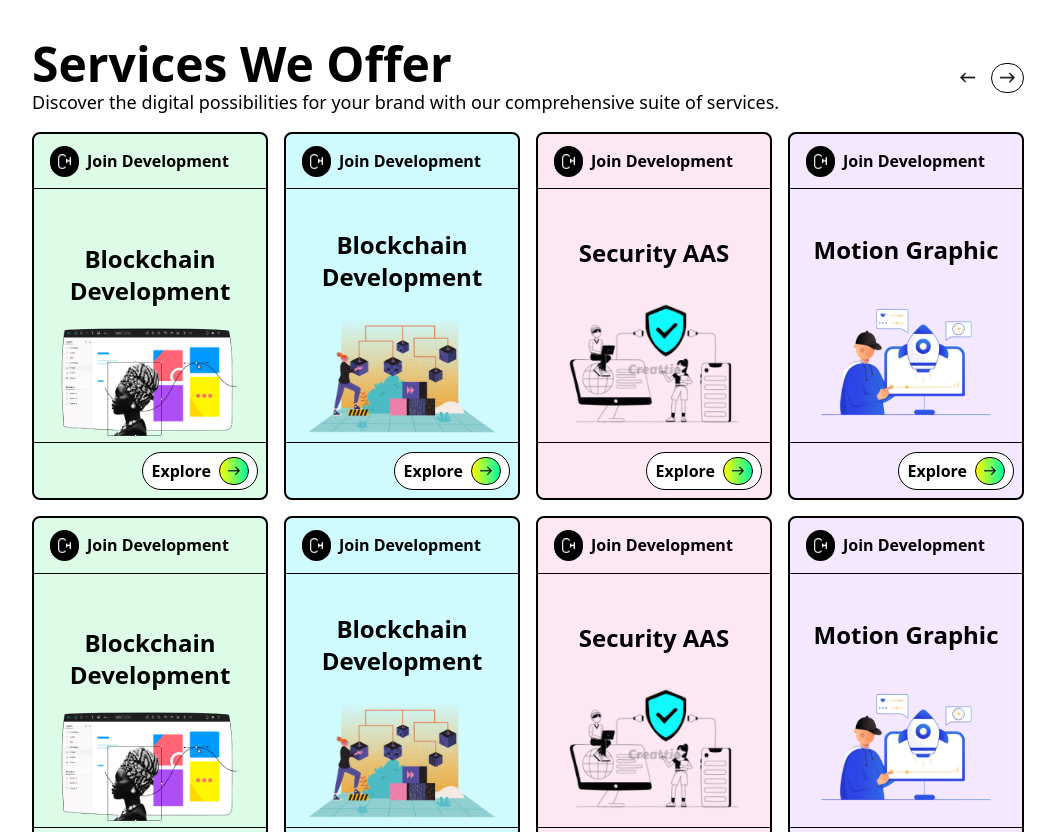
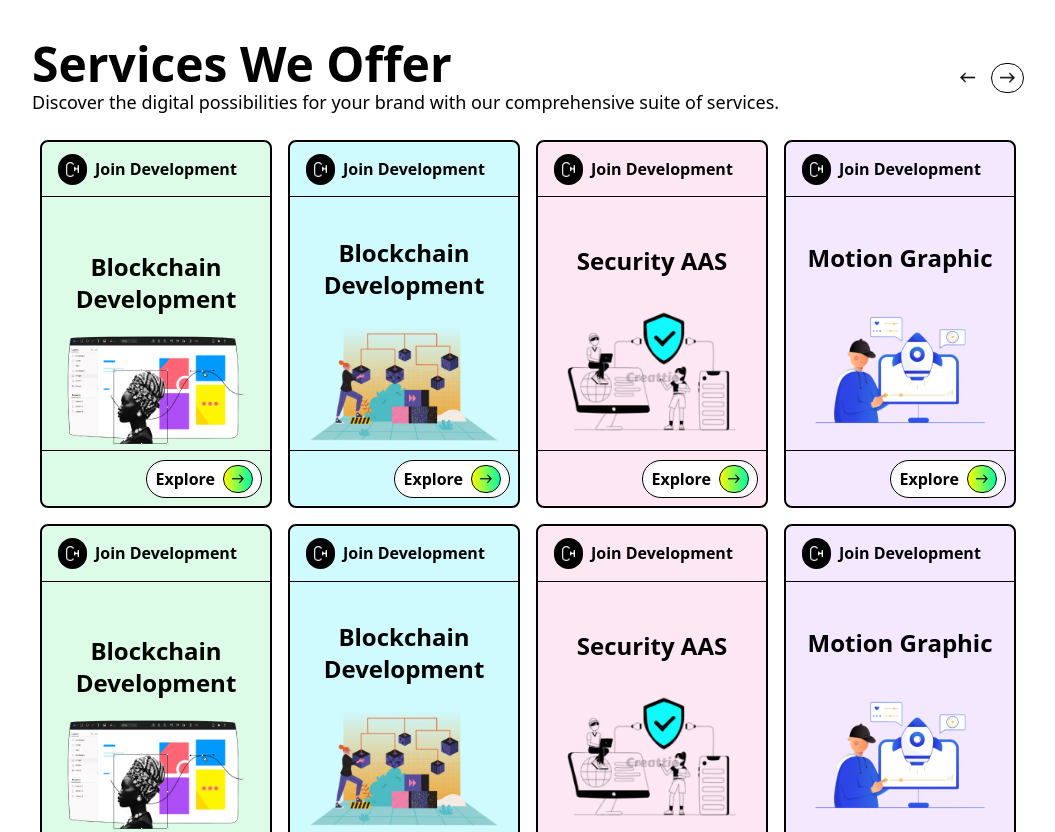
Before and after one commit to Arijeet10/chaintech-landing-page, a Next.js app: page /company in a window 1280 px wide. Shown: the part 520-1352 px from the top of the page, without its empty margins (112-1167 px from the left). Built offline with nearby package versions, Linux system fonts and the light colour scheme.

Commit message:
chaintech assignment landing page

```diff
--- a/components/ServiceCard.js
+++ b/components/ServiceCard.js
@@ -3,7 +3,7 @@
 const ServiceCard = ({cardData}) => {
     return (
         <>
-            <div className={`md:overflow-hidden flex flex-col border-2 border-black rounded-lg ${cardData.color=="green" && "bg-green-100"} ${cardData.color=="cyan" && "bg-cyan-100"} ${cardData.color=="pink" && "bg-pink-100"} ${cardData.color=="purple" && "bg-purple-100"}`}>
+            <div className={`m-2 md:overflow-hidden flex flex-col border-2 border-black rounded-lg ${cardData.color=="green" && "bg-green-100"} ${cardData.color=="cyan" && "bg-cyan-100"} ${cardData.color=="pink" && "bg-pink-100"} ${cardData.color=="purple" && "bg-purple-100"}`}>
                 <div className="h-[15%] flex items-center justify-start gap-2 pr-36 pl-4 py-4 md:pr-4 ">
                     <div className="bg-black flex items-center justify-center rounded-full p-2">
                         <Image
--- a/components/Services.js
+++ b/components/Services.js
@@ -35,7 +35,7 @@
             </button>
           </div>
         </div>
-        <div className="md:grid md:grid-cols-4 sm:grid sm:grid-cols-2 md:overflow-hidden flex overflow-scroll gap-4">
+        <div className="sm:grid md:grid-cols-4 sm:grid-cols-2 md:overflow-hidden justify-between flex overflow-scroll">
           {cardData.map((card,i)=>{
             return <ServiceCard cardData={card} />
           })}
```
